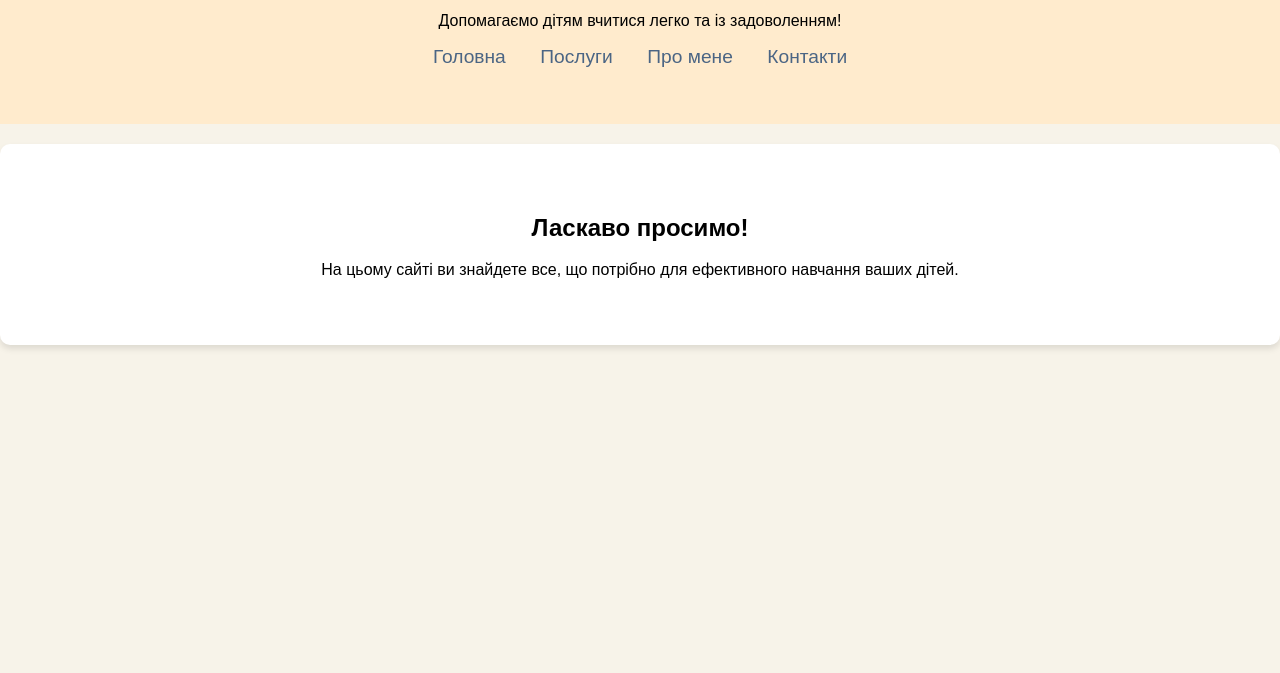
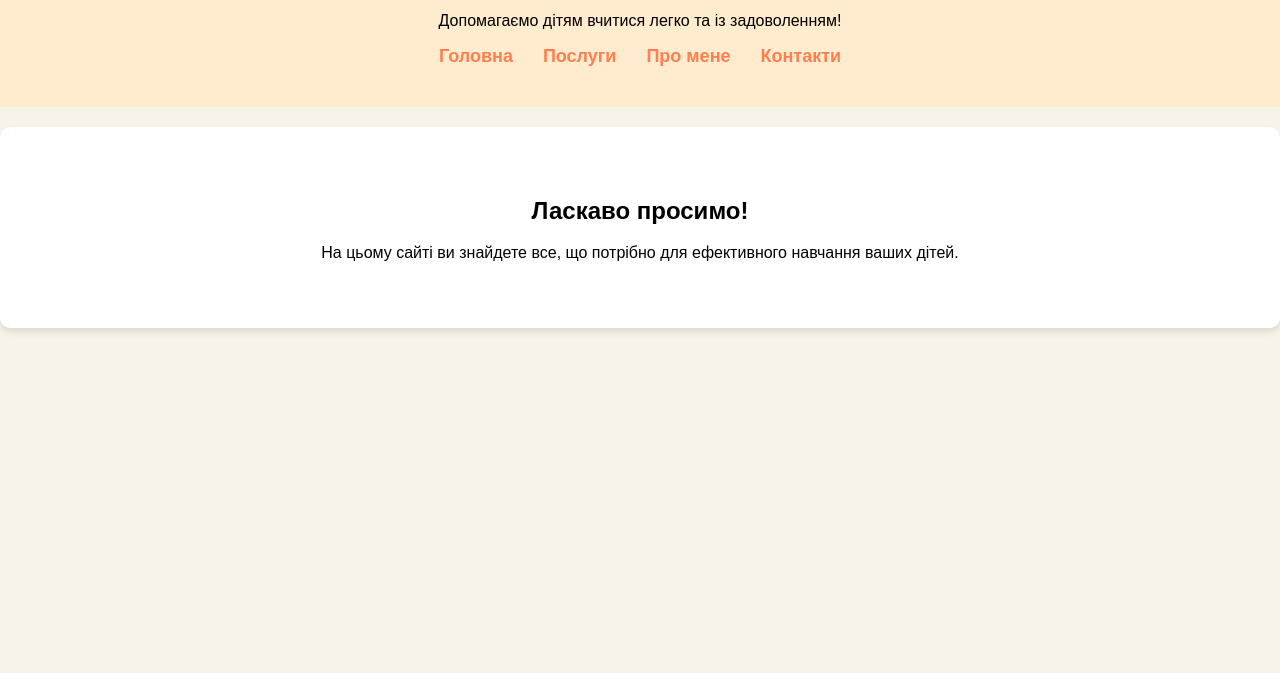
Before and after one commit to T124res/repetitor-young-classes, a plain HTML site: page index.html in a window 1280 px wide. Shown: the part 127-800 px from the top of the page. Drawn offline with Linux system fonts and the light colour scheme.

Commit message:
Update style.css

```diff
--- a/style.css
+++ b/style.css
@@ -49,3 +49,26 @@ section {
     border-radius: 10px;
     box-shadow: 0 4px 6px rgba(0, 0, 0, 0.1);
 }
+.nav-buttons {
+    display: flex;
+    justify-content: center;
+    list-style: none;
+    padding: 0;
+    margin: 0;
+}
+
+.nav-buttons li {
+    margin: 0 15px;
+}
+
+.nav-buttons a {
+    text-decoration: none;
+    color: #ff7f50;
+    font-size: 18px;
+    font-weight: bold;
+    transition: color 0.3s;
+}
+
+.nav-buttons a:hover {
+    color: #ff4500;
+}
```
